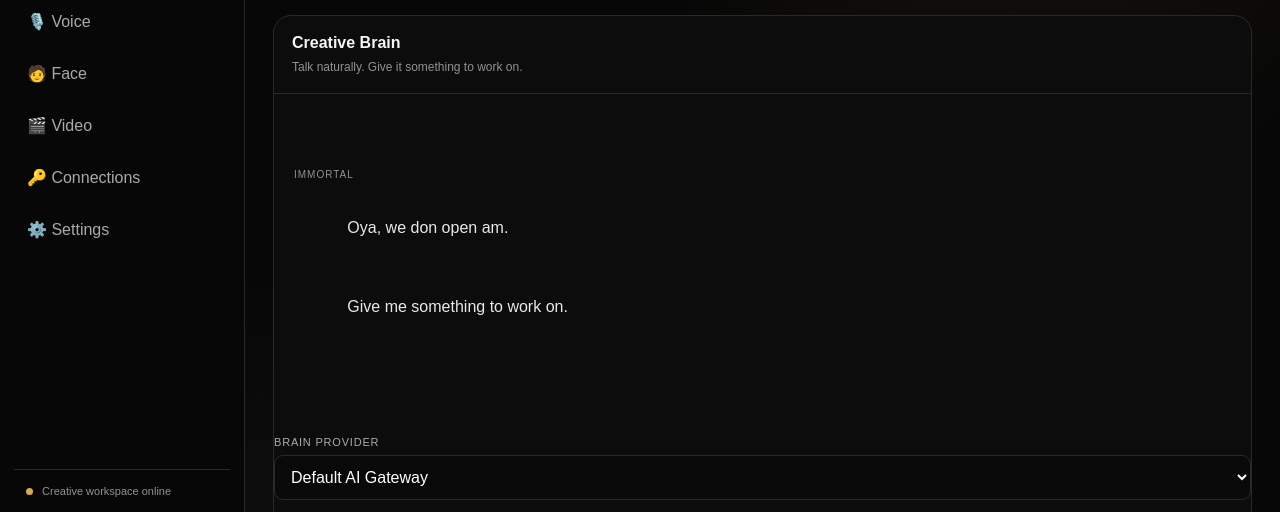
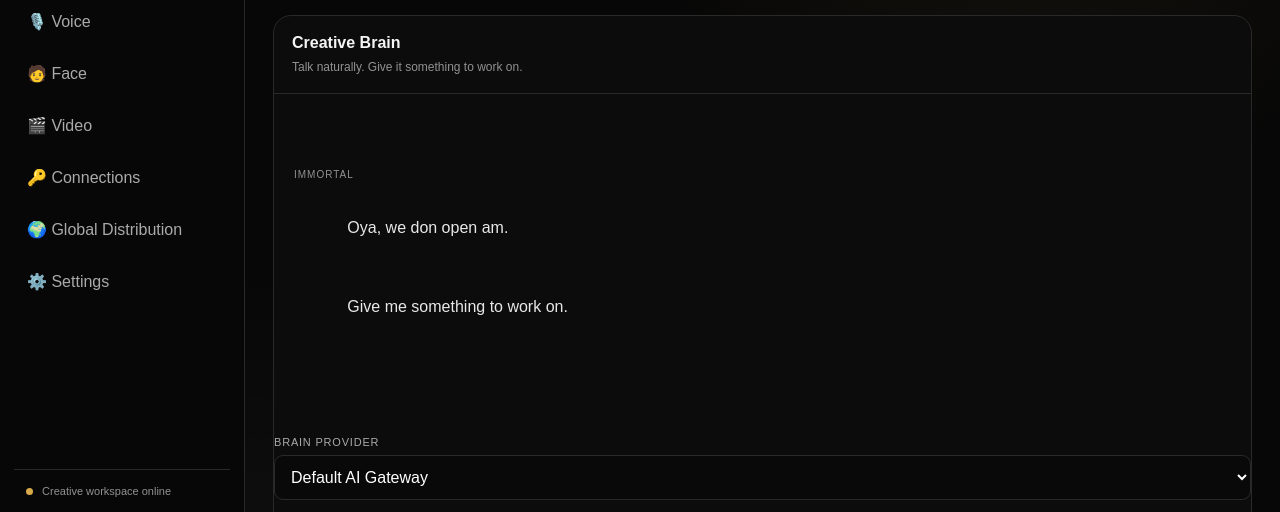
Before and after one commit to Raytrade/Whityray-digital-twin, a website: page index.html in a window 1280 px wide. Shown: the part 276-788 px from the top of the page. Drawn offline with Linux system fonts and the light colour scheme; no server answers.

Commit message:
Link Digital Twin to global distribution desk

```diff
--- a/index.html
+++ b/index.html
@@ -92,6 +92,23 @@
       gap: 5px;
     }
 
+    .nav a.nav-link {
+      display: block;
+      width: 100%;
+      border: 1px solid transparent;
+      background: transparent;
+      color: #aaa;
+      text-align: left;
+      padding: 13px 12px;
+      border-radius: 10px;
+      text-decoration: none;
+      transition: .2s;
+    }
+    .nav a.nav-link:hover {
+      background: #151515;
+      color: white;
+    }
+
     .nav button {
       width: 100%;
       border: 1px solid transparent;
@@ -534,6 +551,10 @@
       <button class="nav-btn" data-panel="connections">
         🔑 Connections
       </button>
+
+      <a class="nav-link" href="/distribution.html">
+        🌍 Global Distribution
+      </a>
 
       <button class="nav-btn" data-panel="settings">
         ⚙️ Settings
```
